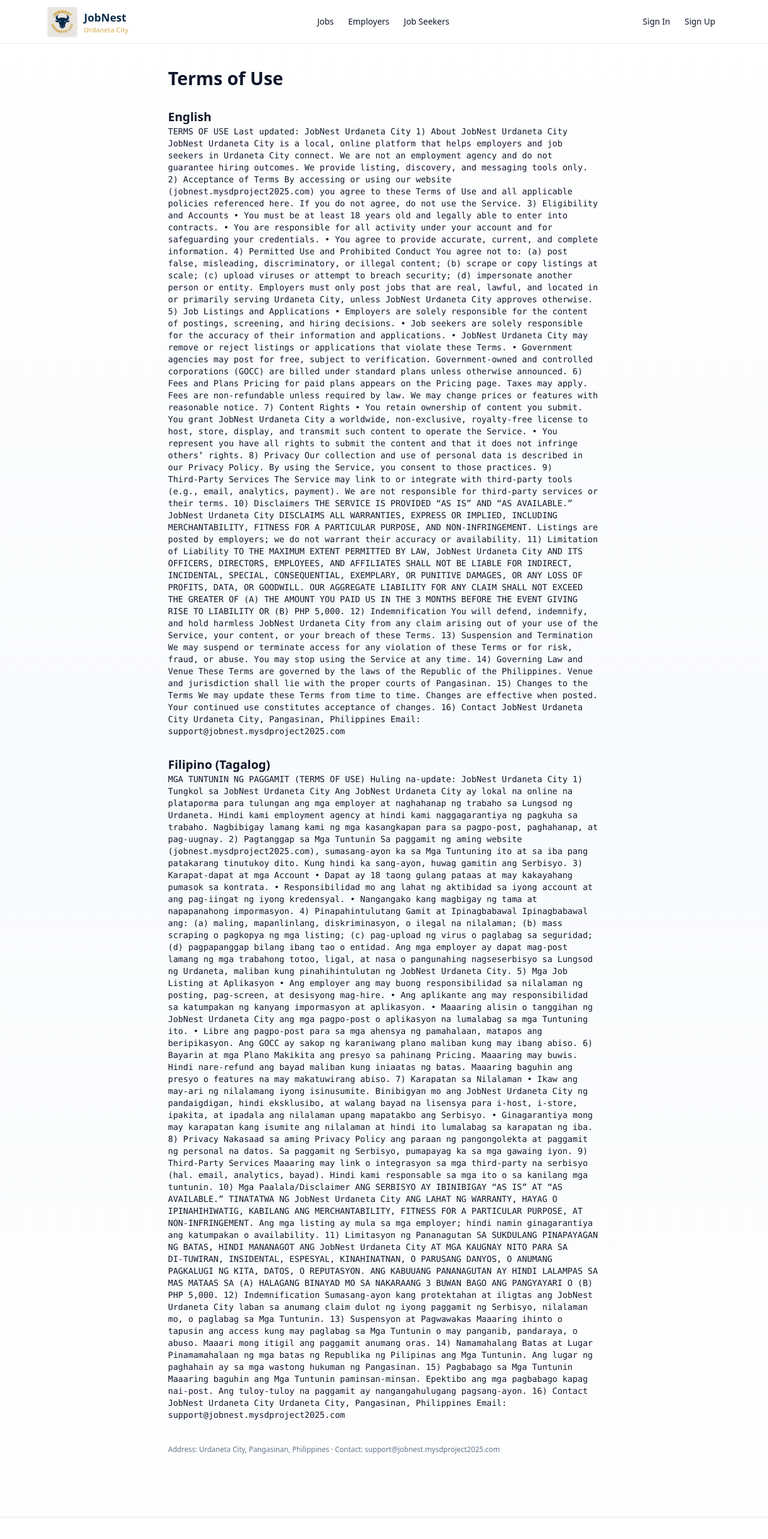
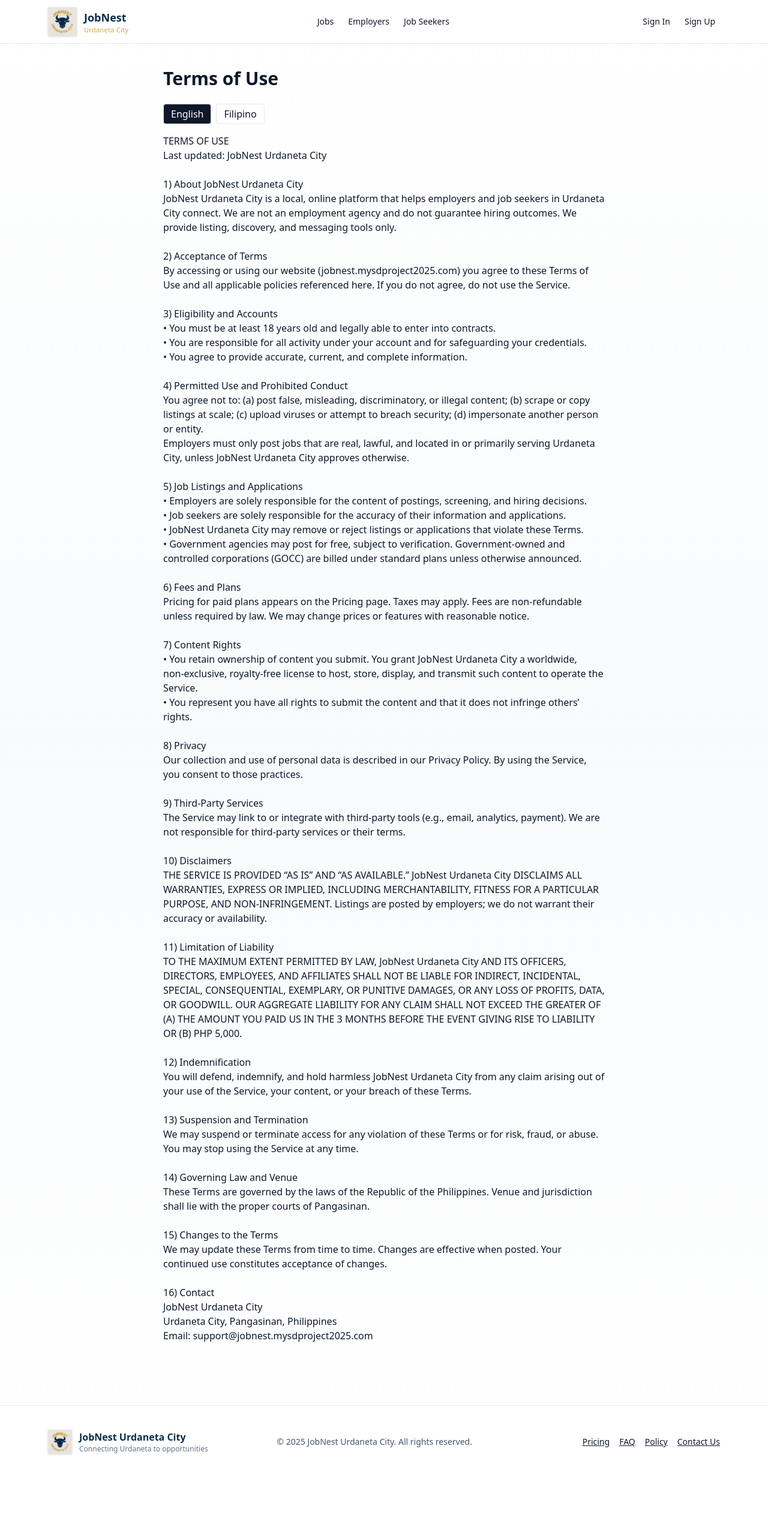
Before and after one commit to RomeoBello/jobnest-urdaneta, a Next.js app: page /terms in a window 1280 px wide. Shown: the top 2566 px of the page at 60% size. After the commit the page ends 2464 px from the top, so only its background shows below. Built offline with nearby package versions, Linux system fonts and the light colour scheme.

Commit message:
Add /terms (EN/FIL), shared tabs; update footer links

```diff
--- a/app/layout.tsx
+++ b/app/layout.tsx
@@ -89,3 +89,12 @@ export default function RootLayout({ children }: { children: React.ReactNode })
     </html>
   )
 }
+
+{/* Footer links */}
+<div className="flex gap-6">
+  <Link href="/pricing" className="underline">Pricing</Link>
+  <Link href="/faq" className="underline">FAQ</Link>
+  <Link href="/terms" className="underline">Terms</Link>
+  <Link href="/privacy" className="underline">Privacy Policy</Link> {/* optional if you add /privacy */}
+  <Link href="/contact" className="underline">Contact Us</Link>
+</div>
--- /dev/null
+++ b/app/policy/PolicyTabs.tsx
@@ -0,0 +1,26 @@
+'use client';
+import { useState, Suspense } from 'react';
+
+export default function PolicyTabs({ en, tl }: { en: string; tl: string }) {
+  const [tab, setTab] = useState<'en' | 'tl'>('en');
+  return (
+    <>
+      <div className="mb-4 flex gap-2">
+        <button
+          onClick={() => setTab('en')}
+          className={`px-3 py-1 rounded border ${tab==='en' ? 'bg-slate-900 text-white' : 'bg-white'}`}
+        >English</button>
+        <button
+          onClick={() => setTab('tl')}
+          className={`px-3 py-1 rounded border ${tab==='tl' ? 'bg-slate-900 text-white' : 'bg-white'}`}
+        >Filipino</button>
+      </div>
+
+      <Suspense fallback={<p>Loading…</p>}>
+        <article className="prose max-w-none whitespace-pre-wrap">
+          {tab === 'en' ? (en || 'English version not found.') : (tl || 'Filipino version not found.')}
+        </article>
+      </Suspense>
+    </>
+  );
+}
--- a/app/terms/page.tsx
+++ b/app/terms/page.tsx
@@ -1,138 +1,43 @@
-export const metadata = {
-  title: "Terms of Use – JobNest Urdaneta City",
-  description: "Terms of Use for JobNest Urdaneta City (English and Filipino versions)."
+export const runtime = 'nodejs';
+export const revalidate = 60 * 60;
+
+import fs from 'fs/promises';
+import path from 'path';
+import type { Metadata } from 'next';
+import PolicyTabs from '../policy/PolicyTabs';
+
+export const metadata: Metadata = {
+  title: 'Terms of Use · JobNest Urdaneta City',
+  description: 'Read JobNest Urdaneta City’s Terms of Use in English and Filipino.',
 };
 
-export default function Page() {
+async function read(rel: string) {
+  return fs.readFile(path.join(process.cwd(), rel), 'utf8');
+}
+
+async function getTerms() {
+  const en =
+    (await read('legal/Terms_of_Use_EN1.txt').catch(() => null)) ??
+    (await read('legal/Terms_of_Use_EN.txt').catch(() => null)) ??
+    (await read('legal/Terms_EN.txt').catch(() => null)) ??
+    '';
+
+  const tl =
+    (await read('legal/Terms_of_Use_FI1.txt').catch(() => null)) ??
+    (await read('legal/Terms_of_Use_FIL.txt').catch(() => null)) ??
+    (await read('legal/Terms_FIL.txt').catch(() => null)) ??
+    '';
+
+  return { en, tl };
+}
+
+export default async function TermsPage() {
+  const { en, tl } = await getTerms();
+
   return (
-    <main className="max-w-3xl mx-auto px-6 py-10 prose prose-slate">
-      <h1 className="text-3xl font-extrabold">Terms of Use</h1>
-
-      <h2 className="mt-8 text-xl font-bold">English</h2>
-      <pre className="whitespace-pre-wrap text-sm">TERMS OF USE
-Last updated: JobNest Urdaneta City
-
-1) About JobNest Urdaneta City
-JobNest Urdaneta City is a local, online platform that helps employers and job seekers in Urdaneta City connect. We are not an employment agency and do not guarantee hiring outcomes. We provide listing, discovery, and messaging tools only.
-
-2) Acceptance of Terms
-By accessing or using our website (jobnest.mysdproject2025.com) you agree to these Terms of Use and all applicable policies referenced here. If you do not agree, do not use the Service.
-
-3) Eligibility and Accounts
-• You must be at least 18 years old and legally able to enter into contracts.
-• You are responsible for all activity under your account and for safeguarding your credentials.
-• You agree to provide accurate, current, and complete information.
-
-4) Permitted Use and Prohibited Conduct
-You agree not to: (a) post false, misleading, discriminatory, or illegal content; (b) scrape or copy listings at scale; (c) upload viruses or attempt to breach security; (d) impersonate another person or entity.
-Employers must only post jobs that are real, lawful, and located in or primarily serving Urdaneta City, unless JobNest Urdaneta City approves otherwise.
-
-5) Job Listings and Applications
-• Employers are solely responsible for the content of postings, screening, and hiring decisions.
-• Job seekers are solely responsible for the accuracy of their information and applications.
-• JobNest Urdaneta City may remove or reject listings or applications that violate these Terms.
-• Government agencies may post for free, subject to verification. Government-owned and controlled corporations (GOCC) are billed under standard plans unless otherwise announced.
-
-6) Fees and Plans
-Pricing for paid plans appears on the Pricing page. Taxes may apply. Fees are non‑refundable unless required by law. We may change prices or features with reasonable notice.
-
-7) Content Rights
-• You retain ownership of content you submit. You grant JobNest Urdaneta City a worldwide, non‑exclusive, royalty‑free license to host, store, display, and transmit such content to operate the Service.
-• You represent you have all rights to submit the content and that it does not infringe others’ rights.
-
-8) Privacy
-Our collection and use of personal data is described in our Privacy Policy. By using the Service, you consent to those practices.
-
-9) Third‑Party Services
-The Service may link to or integrate with third‑party tools (e.g., email, analytics, payment). We are not responsible for third‑party services or their terms.
-
-10) Disclaimers
-THE SERVICE IS PROVIDED “AS IS” AND “AS AVAILABLE.” JobNest Urdaneta City DISCLAIMS ALL WARRANTIES, EXPRESS OR IMPLIED, INCLUDING MERCHANTABILITY, FITNESS FOR A PARTICULAR PURPOSE, AND NON‑INFRINGEMENT. Listings are posted by employers; we do not warrant their accuracy or availability.
-
-11) Limitation of Liability
-TO THE MAXIMUM EXTENT PERMITTED BY LAW, JobNest Urdaneta City AND ITS OFFICERS, DIRECTORS, EMPLOYEES, AND AFFILIATES SHALL NOT BE LIABLE FOR INDIRECT, INCIDENTAL, SPECIAL, CONSEQUENTIAL, EXEMPLARY, OR PUNITIVE DAMAGES, OR ANY LOSS OF PROFITS, DATA, OR GOODWILL. OUR AGGREGATE LIABILITY FOR ANY CLAIM SHALL NOT EXCEED THE GREATER OF (A) THE AMOUNT YOU PAID US IN THE 3 MONTHS BEFORE THE EVENT GIVING RISE TO LIABILITY OR (B) PHP 5,000.
-
-12) Indemnification
-You will defend, indemnify, and hold harmless JobNest Urdaneta City from any claim arising out of your use of the Service, your content, or your breach of these Terms.
-
-13) Suspension and Termination
-We may suspend or terminate access for any violation of these Terms or for risk, fraud, or abuse. You may stop using the Service at any time.
-
-14) Governing Law and Venue
-These Terms are governed by the laws of the Republic of the Philippines. Venue and jurisdiction shall lie with the proper courts of Pangasinan.
-
-15) Changes to the Terms
-We may update these Terms from time to time. Changes are effective when posted. Your continued use constitutes acceptance of changes.
-
-16) Contact
-JobNest Urdaneta City
-Urdaneta City, Pangasinan, Philippines
-Email: support@jobnest.mysdproject2025.com</pre>
-
-      <h2 className="mt-8 text-xl font-bold">Filipino (Tagalog)</h2>
-      <pre className="whitespace-pre-wrap text-sm">MGA TUNTUNIN NG PAGGAMIT (TERMS OF USE)
-Huling na-update: JobNest Urdaneta City
-
-1) Tungkol sa JobNest Urdaneta City
-Ang JobNest Urdaneta City ay lokal na online na plataporma para tulungan ang mga employer at naghahanap ng trabaho sa Lungsod ng Urdaneta. Hindi kami employment agency at hindi kami naggagarantiya ng pagkuha sa trabaho. Nagbibigay lamang kami ng mga kasangkapan para sa pagpo-post, paghahanap, at pag-uugnay.
-
-2) Pagtanggap sa Mga Tuntunin
-Sa paggamit ng aming website (jobnest.mysdproject2025.com), sumasang-ayon ka sa Mga Tuntuning ito at sa iba pang patakarang tinutukoy dito. Kung hindi ka sang-ayon, huwag gamitin ang Serbisyo.
-
-3) Karapat-dapat at mga Account
-• Dapat ay 18 taong gulang pataas at may kakayahang pumasok sa kontrata.
-• Responsibilidad mo ang lahat ng aktibidad sa iyong account at ang pag-iingat ng iyong kredensyal.
-• Nangangako kang magbigay ng tama at napapanahong impormasyon.
-
-4) Pinapahintulutang Gamit at Ipinagbabawal
-Ipinagbabawal ang: (a) maling, mapanlinlang, diskriminasyon, o ilegal na nilalaman; (b) mass scraping o pagkopya ng mga listing; (c) pag-upload ng virus o paglabag sa seguridad; (d) pagpapanggap bilang ibang tao o entidad.
-Ang mga employer ay dapat mag-post lamang ng mga trabahong totoo, ligal, at nasa o pangunahing nagseserbisyo sa Lungsod ng Urdaneta, maliban kung pinahihintulutan ng JobNest Urdaneta City.
-
-5) Mga Job Listing at Aplikasyon
-• Ang employer ang may buong responsibilidad sa nilalaman ng posting, pag-screen, at desisyong mag-hire.
-• Ang aplikante ang may responsibilidad sa katumpakan ng kanyang impormasyon at aplikasyon.
-• Maaaring alisin o tanggihan ng JobNest Urdaneta City ang mga pagpo-post o aplikasyon na lumalabag sa mga Tuntuning ito.
-• Libre ang pagpo-post para sa mga ahensya ng pamahalaan, matapos ang beripikasyon. Ang GOCC ay sakop ng karaniwang plano maliban kung may ibang abiso.
-
-6) Bayarin at mga Plano
-Makikita ang presyo sa pahinang Pricing. Maaaring may buwis. Hindi nare-refund ang bayad maliban kung iniaatas ng batas. Maaaring baguhin ang presyo o features na may makatuwirang abiso.
-
-7) Karapatan sa Nilalaman
-• Ikaw ang may-ari ng nilalamang iyong isinusumite. Binibigyan mo ang JobNest Urdaneta City ng pandaigdigan, hindi eksklusibo, at walang bayad na lisensya para i-host, i-store, ipakita, at ipadala ang nilalaman upang mapatakbo ang Serbisyo.
-• Ginagarantiya mong may karapatan kang isumite ang nilalaman at hindi ito lumalabag sa karapatan ng iba.
-
-8) Privacy
-Nakasaad sa aming Privacy Policy ang paraan ng pangongolekta at paggamit ng personal na datos. Sa paggamit ng Serbisyo, pumapayag ka sa mga gawaing iyon.
-
-9) Third‑Party Services
-Maaaring may link o integrasyon sa mga third‑party na serbisyo (hal. email, analytics, bayad). Hindi kami responsable sa mga ito o sa kanilang mga tuntunin.
-
-10) Mga Paalala/Disclaimer
-ANG SERBISYO AY IBINIBIGAY “AS IS” AT “AS AVAILABLE.” TINATATWA NG JobNest Urdaneta City ANG LAHAT NG WARRANTY, HAYAG O IPINAHIHIWATIG, KABILANG ANG MERCHANTABILITY, FITNESS FOR A PARTICULAR PURPOSE, AT NON‑INFRINGEMENT. Ang mga listing ay mula sa mga employer; hindi namin ginagarantiya ang katumpakan o availability.
-
-11) Limitasyon ng Pananagutan
-SA SUKDULANG PINAPAYAGAN NG BATAS, HINDI MANANAGOT ANG JobNest Urdaneta City AT MGA KAUGNAY NITO PARA SA DI‑TUWIRAN, INSIDENTAL, ESPESYAL, KINAHINATNAN, O PARUSANG DANYOS, O ANUMANG PAGKALUGI NG KITA, DATOS, O REPUTASYON. ANG KABUUANG PANANAGUTAN AY HINDI LALAMPAS SA MAS MATAAS SA (A) HALAGANG BINAYAD MO SA NAKARAANG 3 BUWAN BAGO ANG PANGYAYARI O (B) PHP 5,000.
-
-12) Indemnification
-Sumasang-ayon kang protektahan at iligtas ang JobNest Urdaneta City laban sa anumang claim dulot ng iyong paggamit ng Serbisyo, nilalaman mo, o paglabag sa Mga Tuntunin.
-
-13) Suspensyon at Pagwawakas
-Maaaring ihinto o tapusin ang access kung may paglabag sa Mga Tuntunin o may panganib, pandaraya, o abuso. Maaari mong itigil ang paggamit anumang oras.
-
-14) Namamahalang Batas at Lugar
-Pinamamahalaan ng mga batas ng Republika ng Pilipinas ang Mga Tuntunin. Ang lugar ng paghahain ay sa mga wastong hukuman ng Pangasinan.
-
-15) Pagbabago sa Mga Tuntunin
-Maaaring baguhin ang Mga Tuntunin paminsan-minsan. Epektibo ang mga pagbabago kapag nai-post. Ang tuloy‑tuloy na paggamit ay nangangahulugang pagsang-ayon.
-
-16) Contact
-JobNest Urdaneta City
-Urdaneta City, Pangasinan, Philippines
-Email: support@jobnest.mysdproject2025.com</pre>
-
-      <div className="mt-10 text-xs text-slate-500">
-        Address: Urdaneta City, Pangasinan, Philippines · Contact: support@jobnest.mysdproject2025.com
-      </div>
+    <main className="mx-auto max-w-3xl px-4 py-10">
+      <h1 className="text-3xl font-bold mb-6">Terms of Use</h1>
+      <PolicyTabs en={en} tl={tl} />
     </main>
-  )
+  );
 }
```
